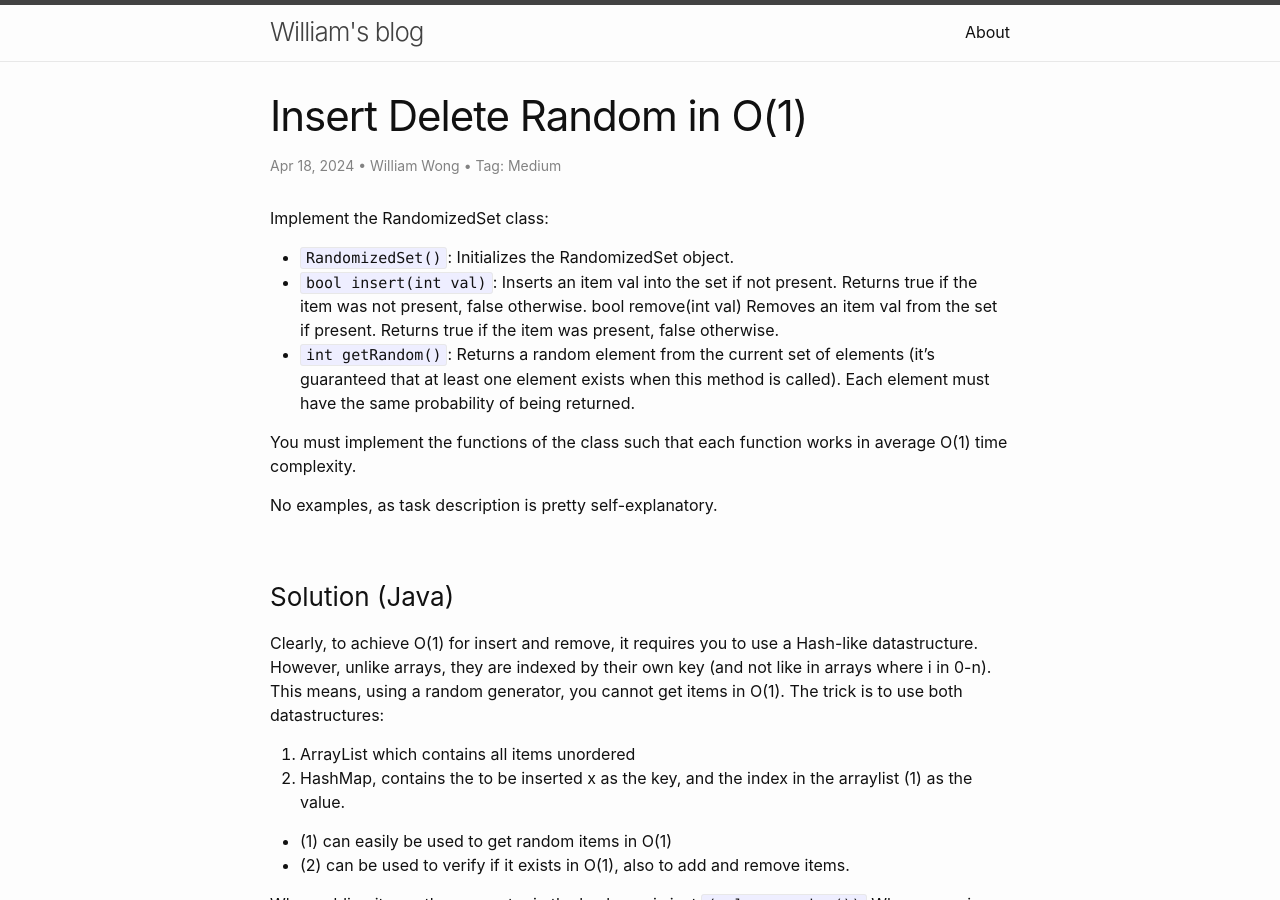
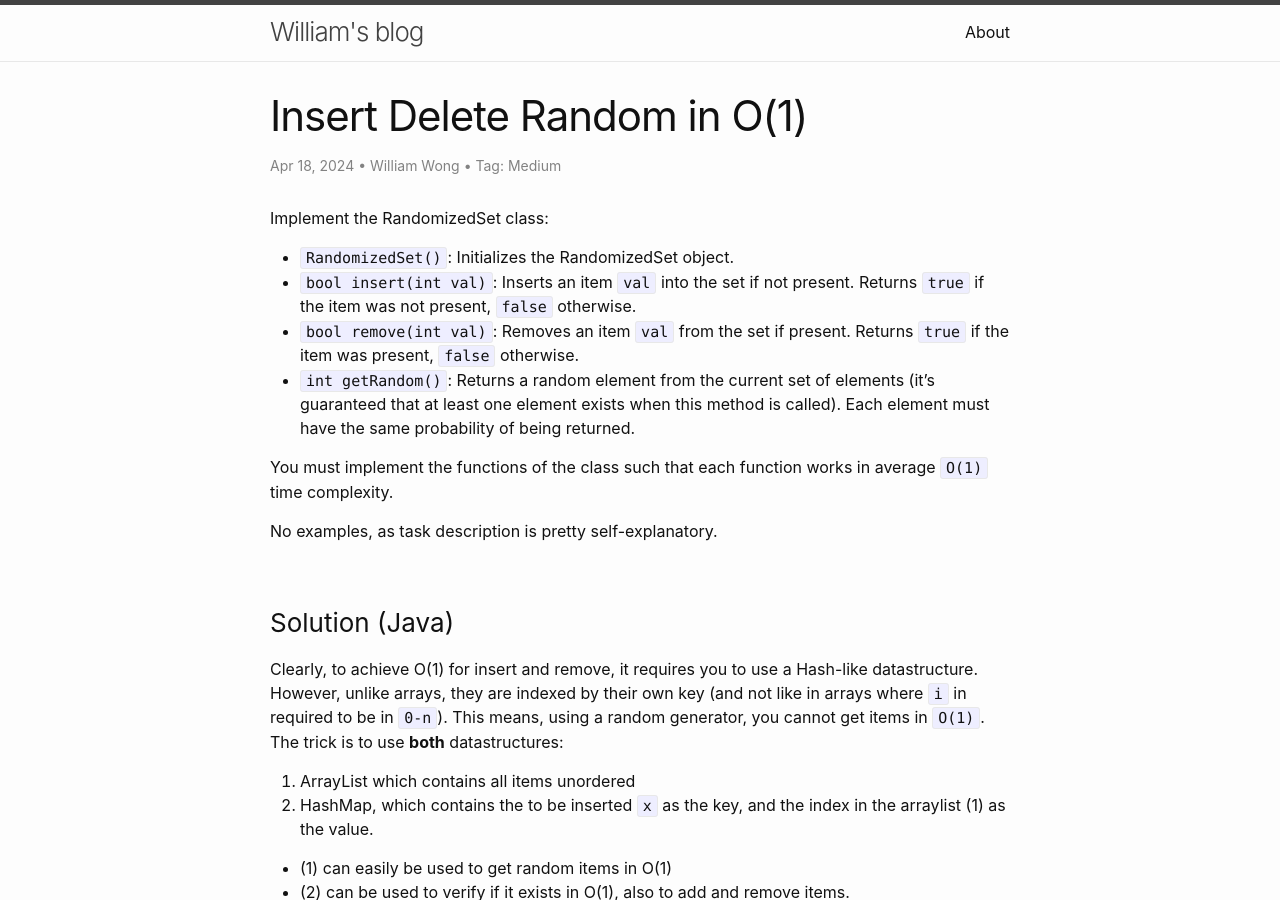
Before and after one commit to wongwil/wongwil.github.io, a Jekyll site: the page built from _posts/2024-04-18-insert-delete-random.md, in a window 1280 px wide and 900 px high. Built offline with Jekyll 4.4.1, drawn with Linux system fonts in a browser that asks for light colours; comment, search, counter and statistics services are not loaded.

Commit message:
Update 2024-04-18-insert-delete-random.md

````diff
--- a/_posts/2024-04-18-insert-delete-random.md
+++ b/_posts/2024-04-18-insert-delete-random.md
@@ -9,24 +9,28 @@ published: true
 
 Implement the RandomizedSet class:
 - `RandomizedSet()`: Initializes the RandomizedSet object.
-- `bool insert(int val)`: Inserts an item val into the set if not present. Returns true if the item was not present, false otherwise.
-bool remove(int val) Removes an item val from the set if present. Returns true if the item was present, false otherwise.
-- `int getRandom()`: Returns a random element from the current set of elements (it's guaranteed that at least one element exists when this method is called). Each element must have the same probability of being returned.
+- `bool insert(int val)`: Inserts an item `val` into the set if not present. Returns `true` if the item was not present, `false` otherwise.
+- `bool remove(int val)`: Removes an item `val` from the set if present. Returns `true` if the item was present, `false` otherwise.
+- `int getRandom()`: Returns a random element from the current set of elements (it's guaranteed that at least one element exists when this method is called).
+Each element must have the same probability of being returned.
 
-You must implement the functions of the class such that each function works in average O(1) time complexity.
+You must implement the functions of the class such that each function works in average `O(1)` time complexity.
 
 No examples, as task description is pretty self-explanatory.
 
 ### Solution (Java)
-Clearly, to achieve O(1) for insert and remove, it requires you to use a Hash-like datastructure. However, unlike arrays, they are indexed by their own key (and not like in arrays where i in 0-n). This means, using a random generator, you cannot get items in O(1). The trick is to use both datastructures:
+Clearly, to achieve O(1) for insert and remove, it requires you to use a Hash-like datastructure. However, unlike arrays, they are indexed by their own key (and not like in arrays where `i` in required to be in `0-n`).
+This means, using a random generator, you cannot get items in `O(1)`. The trick is to use **both** datastructures:
 1. ArrayList which contains all items unordered
-2. HashMap, contains the to be inserted x as the key, and the index in the arraylist (1) as the value.
+2. HashMap, which contains the to be inserted `x` as the key, and the index in the arraylist (1) as the value.
 
 - (1) can easily be used to get random items in O(1)
 - (2) can be used to verify if it exists in O(1), also to add and remove items.
 
 When adding items, the new entry in the hashmap is just `(val, arr.size())`
-When removing items, you get the index from the hashmap. Then we just remove it from the array, also we replace the index of the last element to the one that was deleted, so we don't need to update all values in the hashmap (assuming there are enough items).
+When removing items, you get the index from the hashmap. Then we just remove it
+from the array, also we replace the index of the last element to the one that was deleted,
+so we don't need to update all values in the hashmap (assuming there are enough items).
 
 ```java
 class RandomizedSet {
````
